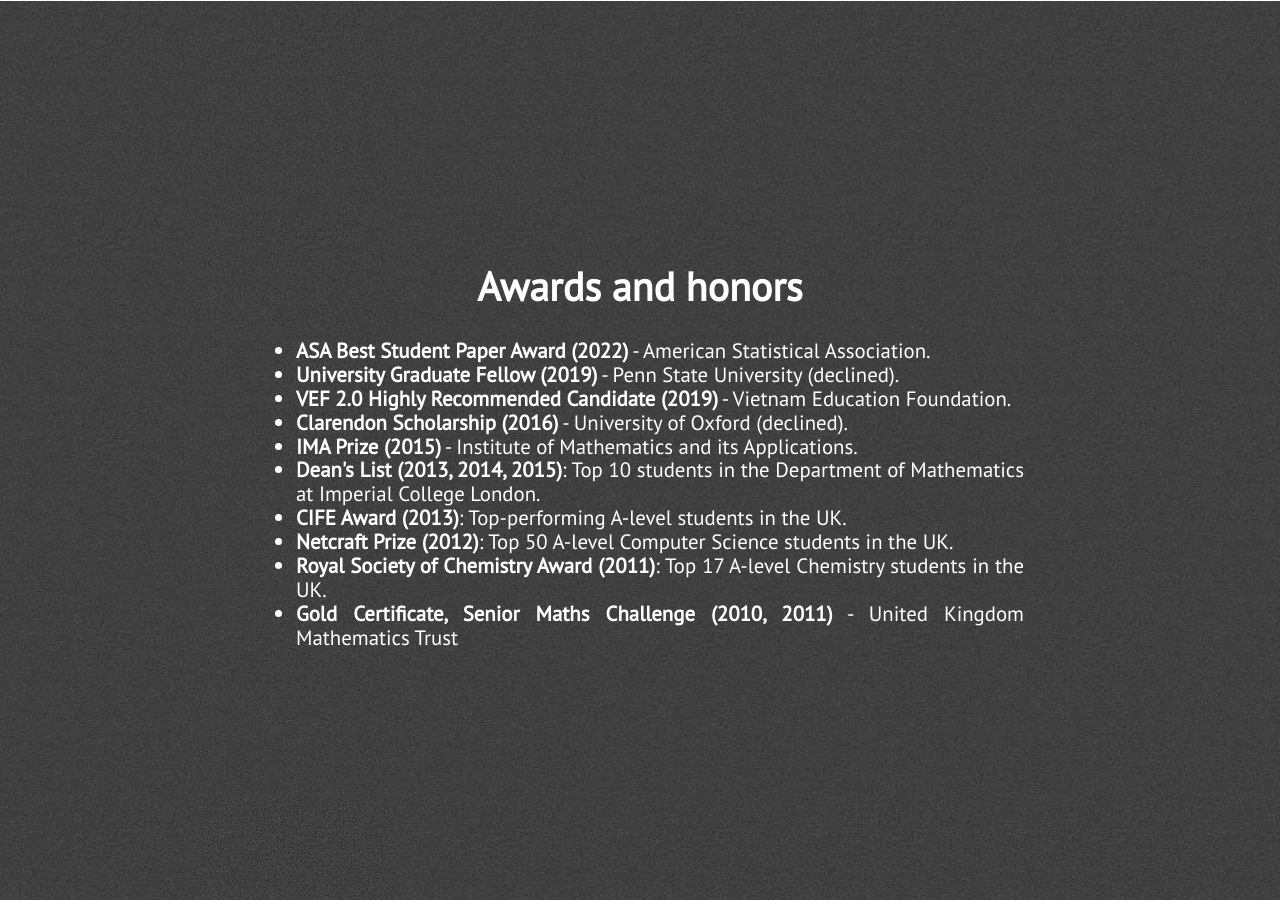
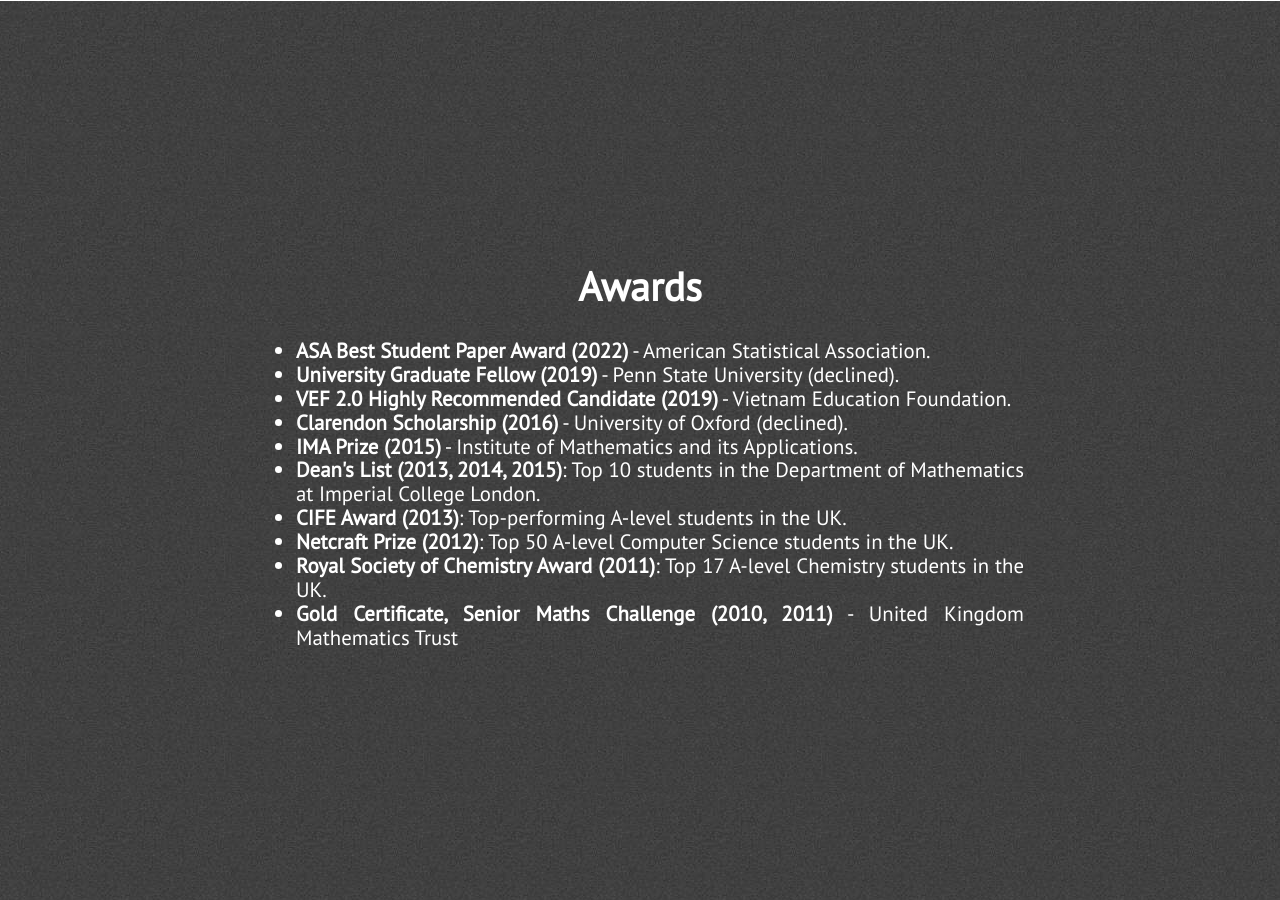
Before and after one commit to nguyendangson/sondangnguyen, a Jekyll site: the page built from index.html, in a window 1280 px wide and 900 px high, scrolled down 4005 px. Built offline with Jekyll 4.4.1, drawn with Linux system fonts in a browser that asks for light colours; nearby versions of some CDN libraries.

Commit message:
Update awards.html

```diff
--- a/_includes/awards.html
+++ b/_includes/awards.html
@@ -1,7 +1,7 @@
 <div class="section-wrapper">
     <section class="section awards" id="awards">
         <div id="awards-text">
-            <div class="section-heading">Awards and honors</div>
+            <div class="section-heading">Awards</div>
 		<ul class="paragraph-text justify-text">
                  	<li><strong>ASA Best Student Paper Award (2022)</strong> - American Statistical Association.</li>
 			<li><strong>University Graduate Fellow (2019)</strong> - Penn State University (declined).</li>
```
